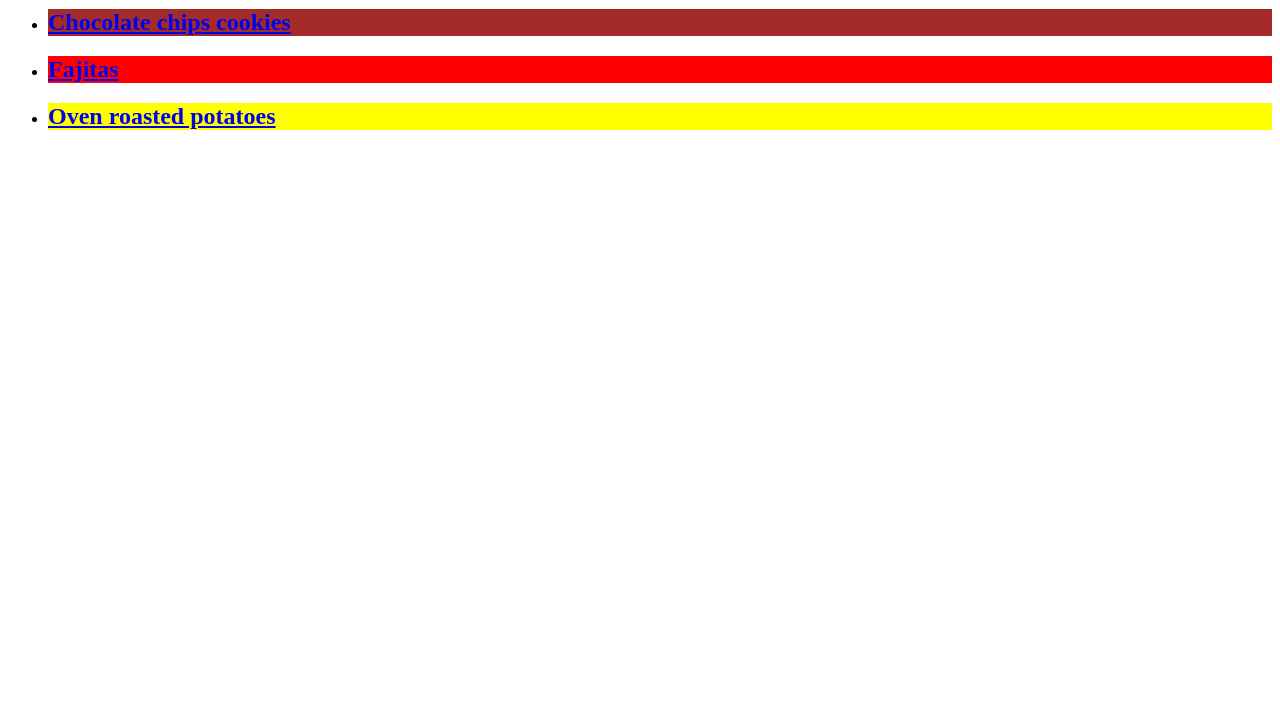
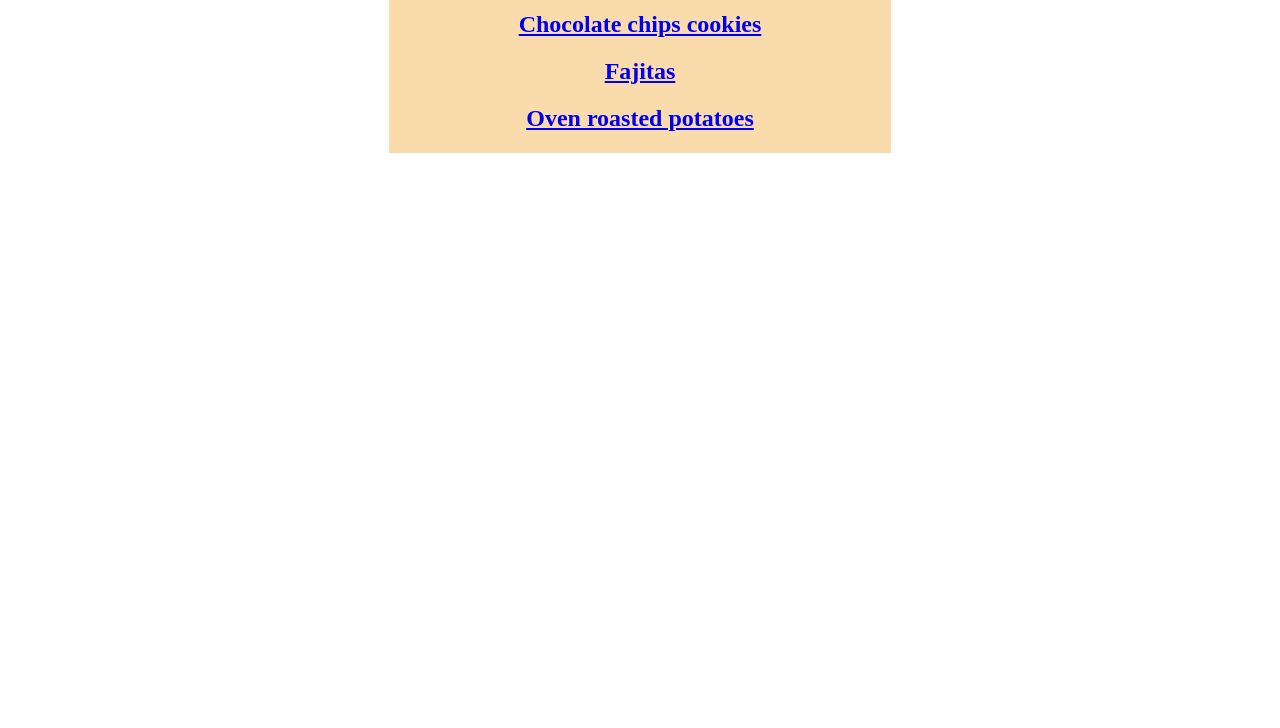
Before and after one commit to andrazverdnik/Recipes, a plain HTML site: page index.html in a window 1280 px wide. Shown: the part 72-800 px from the top of the page. Drawn offline with Linux system fonts and the light colour scheme.

Commit message:
make the index page more pleasant to read

```diff
--- a/index.html
+++ b/index.html
@@ -9,10 +9,10 @@
 <body>
     <h1>Recipes</h1>
     <p>
-        <ul>
-            <li class="brownBack"> <a href="./recipes/cookies.html"><h2>Chocolate chips cookies</h2></a></li>
-            <li class="redBack"> <a href="./recipes/fajitas.html"><h2>Fajitas</h2></a></li>
-            <li class="yellowBack"><a href="./recipes/ovenRoastedPotatoes.html"><h2>Oven roasted potatoes</h2></a></li>
+        <ul class="mainListCont">
+            <li class="mainList"> <a href="./recipes/cookies.html"><h2>Chocolate chips cookies</h2></a></li>
+            <li class="mainList"> <a href="./recipes/fajitas.html"><h2>Fajitas</h2></a></li>
+            <li class="mainList"><a href="./recipes/ovenRoastedPotatoes.html"><h2>Oven roasted potatoes</h2></a></li>
         </ul>
     </p>
 
--- a/styles.css
+++ b/styles.css
@@ -1,5 +1,7 @@
 h1 {
     text-align: center;
+    width: 600px;
+    margin: 0 auto;
     background-color: aqua;
     color: orange;
     font-family: Garamond, sans-serif;
@@ -26,3 +28,19 @@ h3 {
 .brownBack {
     background-color: brown;
 }
+
+.mainListCont {
+    background-color: rgb(250, 220, 172);
+    padding: 1px;
+    margin: 8px;
+    width: 500px;
+    margin: 0 auto;
+}
+
+.mainList {
+    display: block;
+    text-align: center;
+    margin-top: 8;
+    margin: 0 auto;
+    width: 500px;
+}
```
